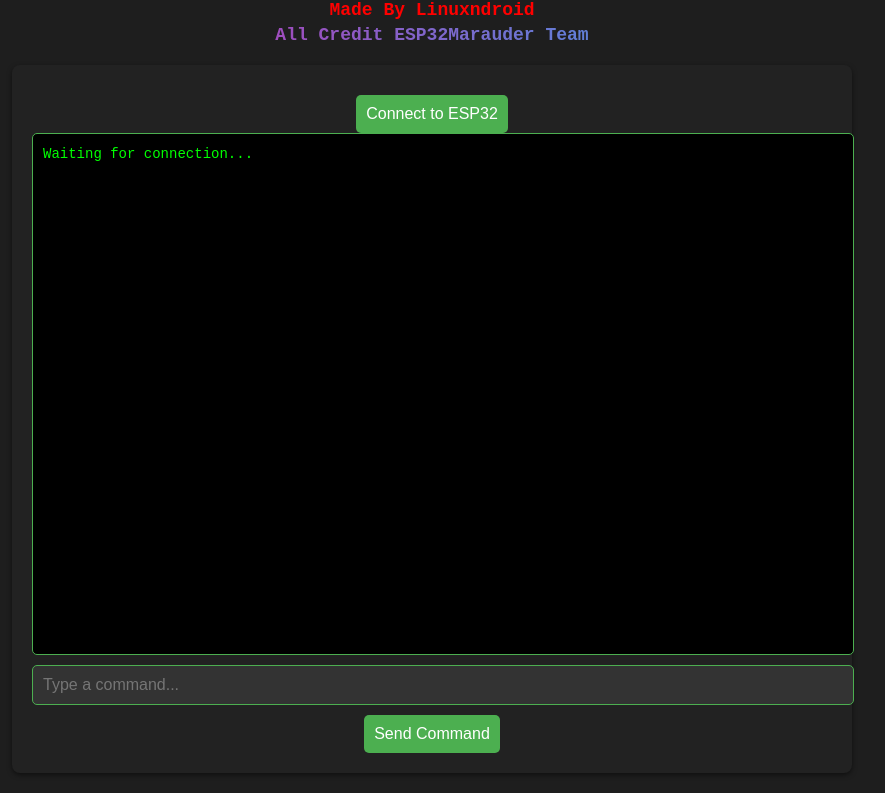
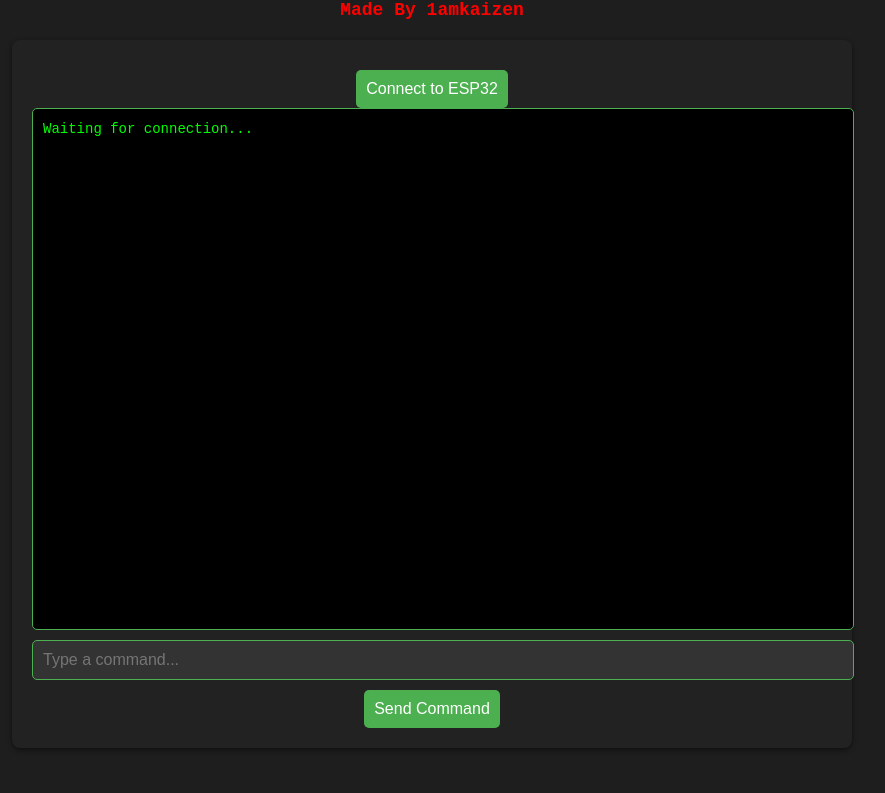
Before and after one commit to 1amkaizen/esp32-marauder-cli, a plain HTML site: page index.html in a window 1280 px wide. Shown: the part 57-850 px from the top of the page, without its empty margins (208-1093 px from the left). After the commit the page ends 825 px from the top, so only its background shows below. Drawn offline with Linux system fonts and the light colour scheme.

Commit message:
Update index.html

```diff
--- a/index.html
+++ b/index.html
@@ -3,7 +3,7 @@
 <head>
   <meta charset="UTF-8">
   <meta name="viewport" content="width=device-width, initial-scale=1.0">
-  <title>ESP32 Web Serial Terminal</title>
+  <title>ESP32 Marauder Web Serial Terminal</title>
   <style>
     body {
       font-family: 'Courier New', Courier, monospace;
@@ -120,11 +120,8 @@
   <!-- Title -->
   <h1>ESP32 Web Serial Terminal</h1>
 
-  <!-- Made By Linuxndroid (Below Title) -->
-  <div class="made-by">Made By Linuxndroid</div>
-
-  <!-- All Credit ESP32Marauder Team (Below "Made By Linuxndroid") -->
-  <div class="credit">All Credit ESP32Marauder Team</div>
+  <!-- Made By 1amkaizen (Below Title) -->
+  <div class="made-by">Made By 1amkaizen</div>
 
   <div class="container">
     <!-- Connection Button -->
```
